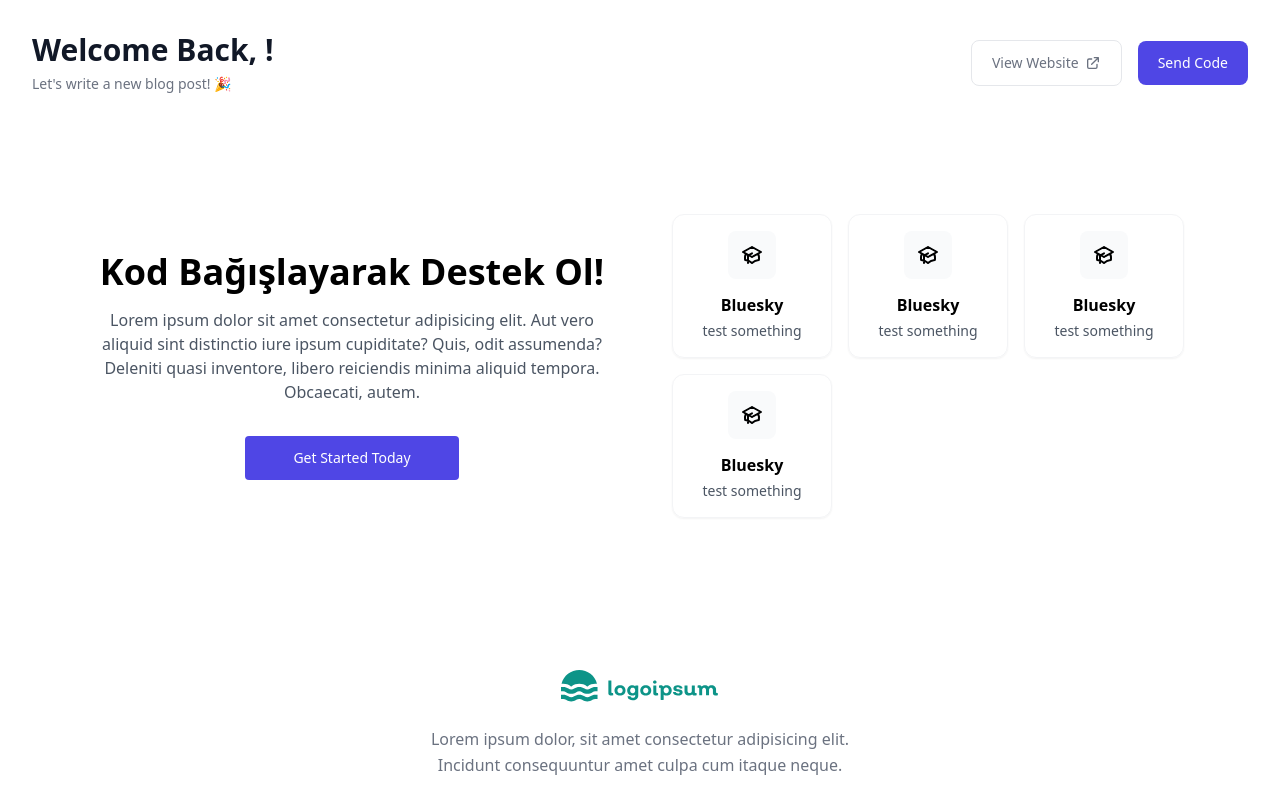
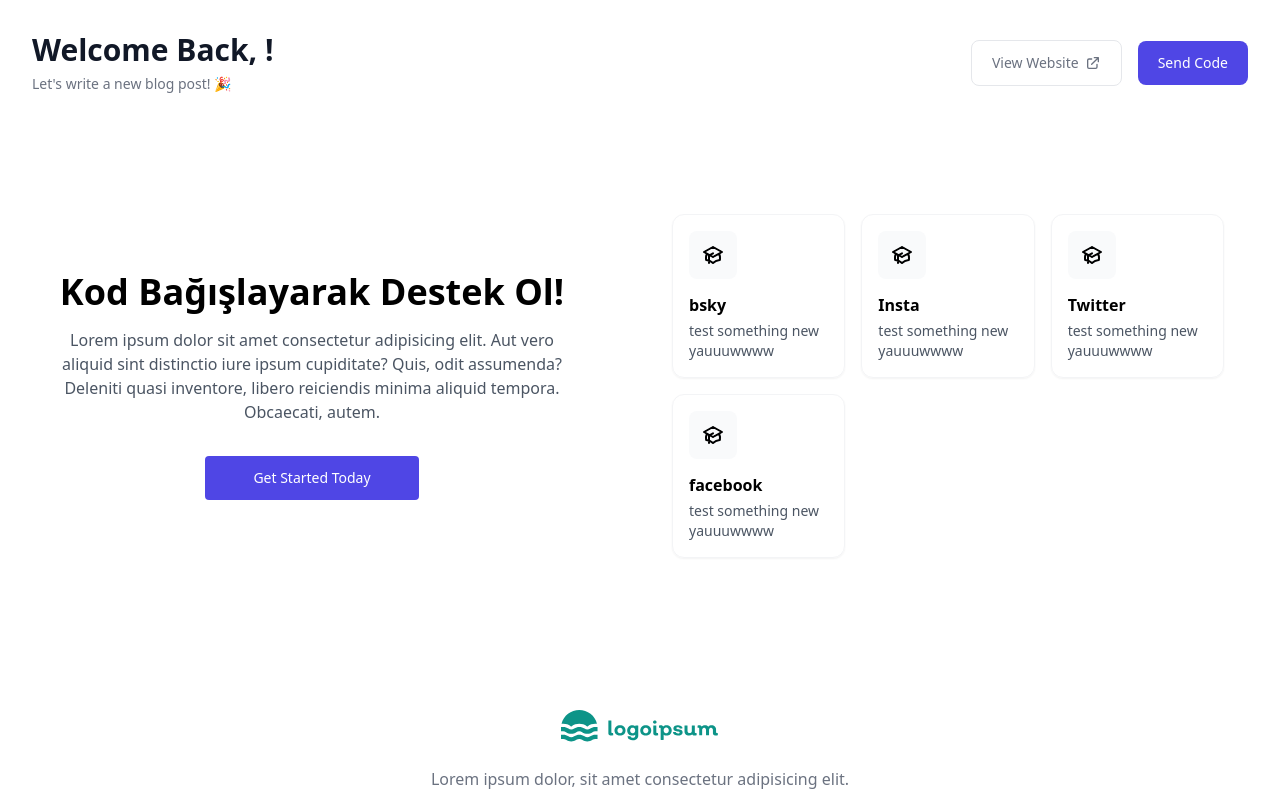
Before and after one commit to ahmet-kok/askida-app, a Next.js app: page / in a window 1280 px wide. Shown: the top 797 px of the page. Built offline with nearby package versions, Linux system fonts and the light colour scheme; sample sign-in values are in the browser's storage.

Commit message:
homepage design changed

```diff
--- a/app/components/Auth.js
+++ b/app/components/Auth.js
@@ -2,7 +2,7 @@ import React from "react";
 import { Header } from "./Header";
 import { Footer } from "./Footer";
 
-function Auth({ children, authPage = false}) {
+function Auth({ children, authPage = false, name}) {
   return (
     <>
       {!authPage && <Header name={name}/>}
--- a/app/components/CodeApp.js
+++ b/app/components/CodeApp.js
@@ -1,23 +1,14 @@
 import React from "react";
 import Link from "next/link";
-import { useState } from "react";
-import { GetCode } from "./GetCode";
 
 export const CodeApp = (params) => {
-    const [showModal, setShowModal] = useState(false);
 
-    function handleClick() {
-        console.log('Click happened');
-      }
 
   return (
-    <button onClick={() => setShowModal(true)}
-      className="block rounded-xl border border-gray-100 p-4 shadow-sm hover:border-gray-200 hover:ring-1 hover:ring-gray-200 focus:outline-none focus:ring"
-      href="/accountant"
+    <a onClick={params.onClick}
+      className="block cursor-pointer rounded-xl border border-gray-100 p-4 shadow-sm hover:border-gray-200 hover:ring-1 hover:ring-gray-200 focus:outline-none focus:ring"
     >
-    {showModal &&
-            <GetCode onClose={() => setShowModal(false)} name={params.name}/>
-        }
+
       <span className="inline-block rounded-lg bg-gray-50 p-3">
         <svg
           className="h-6 w-6"
@@ -42,6 +33,6 @@ export const CodeApp = (params) => {
       <p className="hidden sm:mt-1 sm:block sm:text-sm sm:text-gray-600">
         {params.description}
       </p>
-    </button>
+    </a>
   );
 };
--- a/app/components/GetCode.js
+++ b/app/components/GetCode.js
@@ -1,10 +1,13 @@
-import React from "react";
+import React, { useState } from "react";
 import Image from "next/image";
 import Link from "next/link";
 
-export const GetCode = ({onClose, name, description}) => {
-  return (<div
-  className="absolute rounded-2xl block border border-blue-100 bg-white p-4 shadow-lg sm:p-6 lg:p-8"
+export const GetCode = ({ name, description, onClose, classes }) => {
+  return (
+    <>
+
+      <div
+        className={"absolute w-80 rounded-2xl block border border-blue-100 bg-white p-4 shadow-lg sm:p-6 lg:p-8 " + classes}
         role="alert"
       >
         <div className="flex items-center gap-4">
@@ -46,5 +49,6 @@ export const GetCode = ({onClose, name, description}) => {
           </button>
         </div>
       </div>
+    </>
   );
 };
--- a/app/components/Header.js
+++ b/app/components/Header.js
@@ -4,14 +4,14 @@ import jsCookie from "js-cookie";
 import Link from "next/link";
 
 export const Header = (params) => {
-  const name = jsCookie.get('name');
+
   return (
     <header>
   <div className="mx-auto max-w-screen-xl px-4 py-6 sm:px-6 sm:py-8 lg:px-8">
     <div className="sm:flex sm:items-center sm:justify-between">
       <div className="text-center sm:text-left">
         <h1 className="text-2xl font-bold text-gray-900 sm:text-3xl">
-          Welcome Back, {name}!
+          Welcome Back, {params.name}!
         </h1>
 
         <p className="mt-1.5 text-sm text-gray-500">
--- a/app/login/[id]/page.js
+++ b/app/login/session/[id]/page.js
@@ -19,6 +19,6 @@ export default function Session({ params }) {
       jsCookie.set("email", email);
       window.localStorage.setItem("token", token);
     }
-  }, []);
-  return router.push("/");;
+  }, [name, email, token]);
+  return router.push("/");
 }
--- a/app/page.js
+++ b/app/page.js
@@ -4,23 +4,76 @@ import Auth from "./components/Auth";
 import { useEffect } from "react";
 import { useRouter } from "next/navigation";
 import { CodeApp } from "./components/CodeApp";
-
+import jsCookie from "js-cookie";
+import { useState } from "react";
+import { GetCode } from "./components/GetCode";
 
 export default function Home() {
   const router = useRouter();
+  const [disable, setDisable] = useState(null);
+  const [name, setName] = useState("");
+  const [appInfo, setAppInfo]= useState({
+    name: "bsky",
+    key: "1"
+  })
+  const [windowState, setWindowsState] = useState(false);
+  function onClose() {
+    if (windowState) {
+      setWindowsState(false);
+      setDisable(null);
+    }
+  }
+  function onOpen(appName, appKey) {
+    setAppInfo({
+      name: appName,
+      key: appKey
+    });
+    setDisable("opacity-25 z-0");
+    setWindowsState(true);
+
+  }
   useEffect(() => {
+    setName(jsCookie.get("name"));
     if (window) {
-
-
       // set props data to session storage or local storage
       if (!window.localStorage.getItem("token")) {
         router.push("/login");
       }
     }
-  }, []);
+  }, [router]);
+  const Apps = [
+    {
+      name: "bsky",
+      key: "1"
+    },
+    {
+      name: "Insta",
+      key: "2"
+    },
+    {
+      name: "Twitter",
+      key: "3"
+    },
+    {
+      name: "facebook",
+      key: "4"
+    }
+  ]
   return (
+    <>
+      {windowState && (
+        <div className="absolute z-10 bottom-0 top-0 items-center grid grid-cols-1 w-full">
+          <GetCode onClose={onClose} name={appInfo.name} key={appInfo.key} classes="justify-self-center z-10" />
+          <div className="z-0 w-full h-full" onClick={onClose}></div>
+        </div>
+      )}
       <Auth authPage={false} name={name}>
-      <main className="flex flex-col h-auto items-center justify-between p-6">
+        <main
+          className={
+            "flex flex-col h-auto items-center justify-between p-6 " + disable
+          }
+          onClick={onClose}
+        >
           <section>
             <div className="max-w-screen-xl px-4 py-8 sm:px-6 sm:py-12 lg:px-8 lg:py-16">
               <div className="grid grid-cols-1 gap-y-8 lg:grid-cols-2 lg:items-center lg:gap-x-16">
@@ -31,9 +84,9 @@ export default function Home() {
 
                   <p className="mt-4 text-gray-600">
                     Lorem ipsum dolor sit amet consectetur adipisicing elit. Aut
-                  vero aliquid sint distinctio iure ipsum cupiditate? Quis, odit
-                  assumenda? Deleniti quasi inventore, libero reiciendis minima
-                  aliquid tempora. Obcaecati, autem.
+                    vero aliquid sint distinctio iure ipsum cupiditate? Quis,
+                    odit assumenda? Deleniti quasi inventore, libero reiciendis
+                    minima aliquid tempora. Obcaecati, autem.
                   </p>
 
                   <Link
@@ -45,10 +98,15 @@ export default function Home() {
                 </div>
 
                 <div className="grid grid-cols-2 gap-4 sm:grid-cols-3">
-                <CodeApp name="Bluesky" description="test something" />
-                <CodeApp name="Bluesky" description="test something" />
-                <CodeApp name="Bluesky" description="test something" />
-                <CodeApp name="Bluesky" description="test something" />
+                {Apps.map((app) =>
+                  <CodeApp
+                  key={app.key}
+                    name={app.name}
+                    description="test something new yauuuwwww"
+                    onClick={() => onOpen(app.name,app.key)}
+                  />
+                )}
+
 
                 </div>
               </div>
@@ -56,5 +114,6 @@ export default function Home() {
           </section>
         </main>
       </Auth>
+    </>
   );
 }
```
Also changed, not shown: 1 other file (tests, documents, lock files or other folders). Lines whose indentation alone changed are shown as unchanged.
